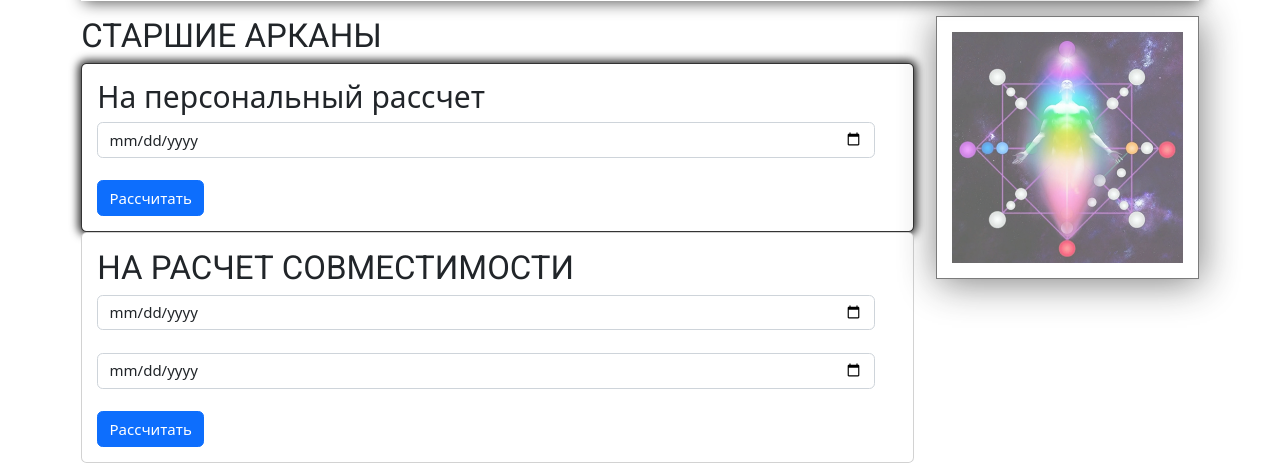
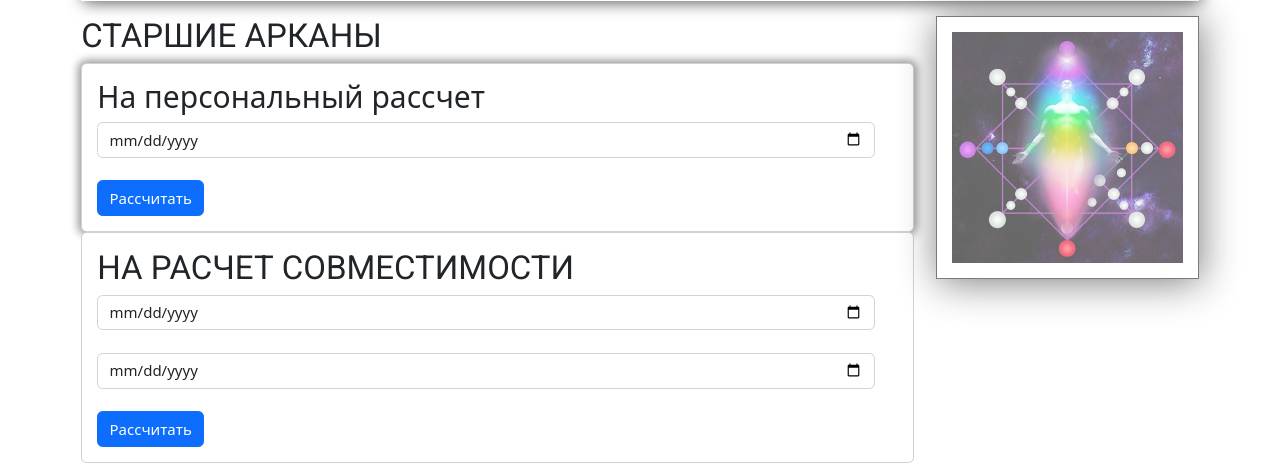
Before and after one commit to Olmeksky/matrix_fate2, a PHP site: page / in a window 1280 px wide, with the pointer over the restyled element. Shown: the part 74-546 px from the top of the page. Run offline with PHP 8.4, Linux system fonts and the light colour scheme.

Commit message:
Update styler.css

```diff
--- a/css/styler.css
+++ b/css/styler.css
@@ -77,15 +77,17 @@ html {
 }
 /* End TOP NAV */
 
+/* Доп Стили для Бутстрап */
 .card:hover {
-	border-color: rgba(0,0,0,0.8);
-	box-shadow: 0 0 0.6rem 0.2rem rgba(0,0,0,0.8);
+	box-shadow: 0 0 0.6rem 0.2rem rgba(0,0,0,0.4);
 }
 
 main .conteiner {
 	margin-top: 1rem;
 	padding-top: 1.2rem;
 }
+/* Доп Стили для Бутстрап */
+
 article, aside {
 	margin-top: 2rem;
 	margin-bottom: 2rem;
```
